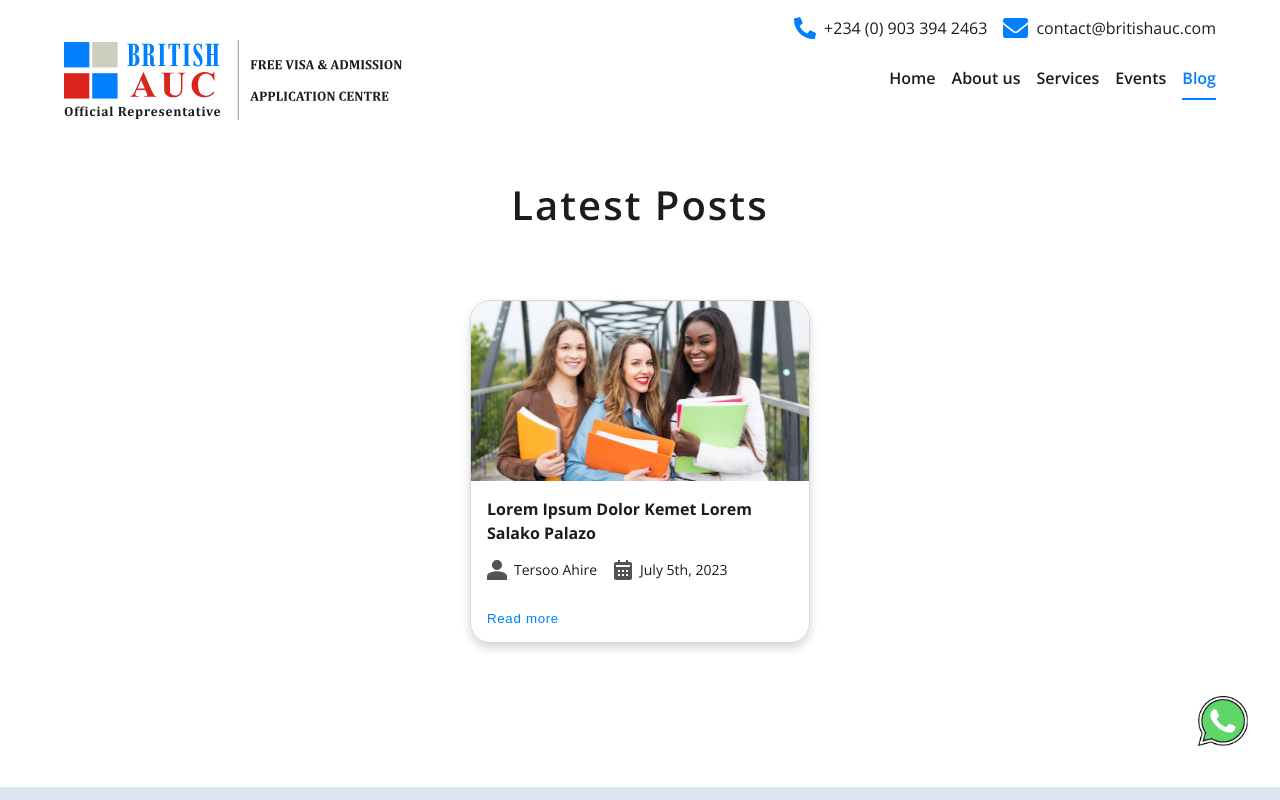
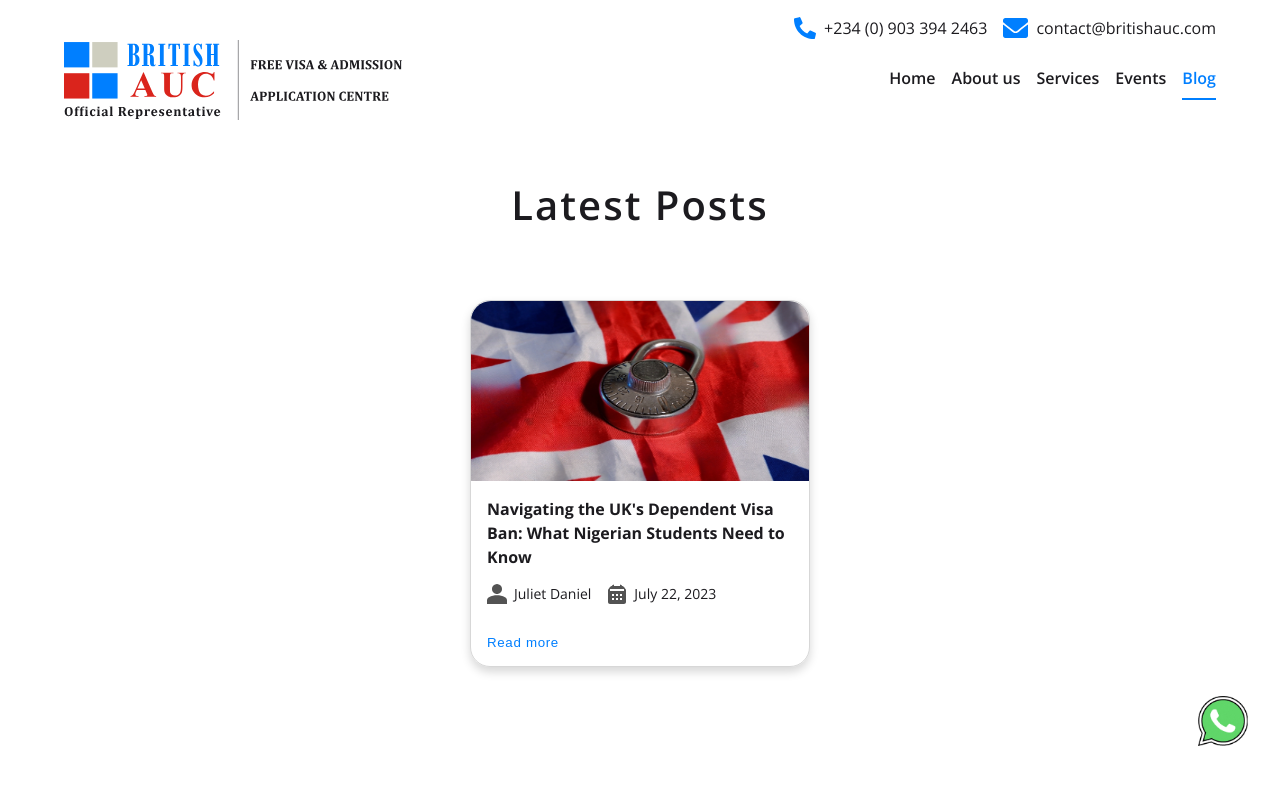
Before and after one commit to British-AUC/company-website, a React (Vite) app in the folder website/: page /blog in a window 1280 px wide. Shown: the top 800 px of the page. Built offline with nearby package versions, Linux system fonts and the light colour scheme.

Commit message:
finished blog pages

```diff
--- a/website/src/data/blogcard.js
+++ b/website/src/data/blogcard.js
@@ -1,12 +1,12 @@
-import flyer1 from "../assets/blog/flyer1.png"
+import ukpadlock from "../assets/ukpadlock.webp";
 
 export default [
     {
         id: 1,
-        image: flyer1,
-        title: "Lorem Ipsum Dolor Kemet Lorem Salako Palazo",
-        writer: "Tersoo Ahire",
-        date: "July 5th, 2023",
+        image: ukpadlock,
+        title: "Navigating the UK's Dependent Visa Ban: What Nigerian Students Need to Know",
+        writer: "Juliet Daniel",
+        date: "July 22, 2023",
         link: "/blog/uk-dependant-visa-ban",
     },
 ]
--- a/website/src/styles/App.css
+++ b/website/src/styles/App.css
@@ -894,6 +894,8 @@ footer #copyright2 {
 .section-fourteen .blog-card img {
   max-width: 340px;
   height: 180px;
+  border-top-left-radius: 20px;
+  border-top-right-radius: 20px;
 }
 .section-fourteen .blog-card .details {
   display: flex;
@@ -1245,6 +1247,7 @@ footer #copyright2 {
   width: 100%;
   justify-content: right;
   margin-bottom: 5em;
+  margin-top: 2em;
 }
 .blog-page .left {
   display: flex;
--- a/website/src/styles/App.scss
+++ b/website/src/styles/App.scss
@@ -952,6 +952,8 @@ footer {
     img {
       max-width: 340px;
       height: 180px;
+      border-top-left-radius: 20px;
+      border-top-right-radius: 20px;
     }
     .details {
       display: flex;
@@ -1322,9 +1324,9 @@ footer {
   display: flex;
   flex-direction: row;
   width: 100%;
-  // padding: 3em 18em;
   justify-content: right;
   margin-bottom: 5em;
+  margin-top: 2em;
   .left {
     display: flex;
     flex-direction: column;
--- a/website/src/subpages/Blog1.jsx
+++ b/website/src/subpages/Blog1.jsx
@@ -9,21 +9,14 @@ import ukpadlock from "../assets/ukpadlock.webp";
 
 export default function BlogOne() {
     function copyToClipboard(text) {
-        // Create a temporary input element
-        const input = document.createElement('input');
-        input.value = text;
-        document.body.appendChild(input);
-
-        // Select the input field and copy the text
-        input.select();
-        document.execCommand('copy');
-
-        // Remove the temporary input element
-        document.body.removeChild(input);
-
-        alert('Link copied to clipboard!');
+        navigator.clipboard.writeText(text)
+            .then(() => {
+                alert('Link copied to clipboard!');
+            })
+            .catch((error) => {
+                console.error('Failed to copy text: ', error);
+            });
     }
-
 
     return (
         <section className="blog-page">
@@ -35,7 +28,7 @@ export default function BlogOne() {
                     <span>3min Read</span>
                 </div>
                 <div className="social-icons-2">
-                    <a href="#" id="copy-link" onclick="copyToClipboard('www.britishauc.com/blog/uk-dependant-visa-ban')">
+                    <a href="#" onClick={() => copyToClipboard('www.britishauc.com/blog/uk-dependant-visa-ban')}>
                         <img src={link} alt="Link" />
                     </a>
                     <a href="https://twitter.com/intent/tweet?url=https://www.britishauc.com/blog/uk-dependant-visa-ban" target="_blank" rel="noopener noreferrer">
@@ -174,7 +167,7 @@ export default function BlogOne() {
             </div>
             <div className="right">
                 <div className="social-icons">
-                    <a href="#" id="copy-link" onclick="copyToClipboard('www.britishauc.com/blog/uk-dependant-visa-ban')">
+                    <a href="#" onClick={() => copyToClipboard('www.britishauc.com/blog/uk-dependant-visa-ban')}>
                         <img src={link} alt="Link" />
                     </a>
                     <a href="https://twitter.com/intent/tweet?url=https://www.britishauc.com/blog/uk-dependant-visa-ban" target="_blank" rel="noopener noreferrer">
```
Also changed, not shown: 1 other file (tests, documents, lock files or other folders).
